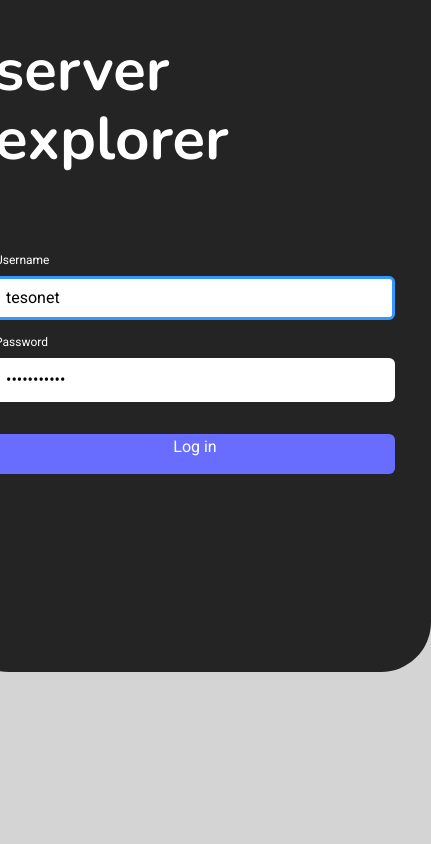
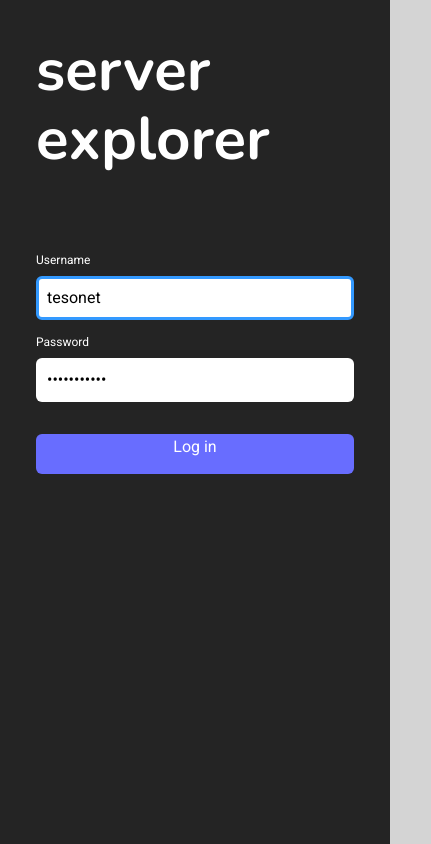
Before and after one commit to rBortnikas/server-explorer, a React (Create React App) app: page / in a window 390 px wide. Shown: the whole page, 431 px wide, since content can reach past the window. Built offline with nearby package versions, Linux system fonts and the light colour scheme.

Commit message:
fix login page styles on mobile

```diff
--- a/src/components/Logo/Logo.tsx
+++ b/src/components/Logo/Logo.tsx
@@ -6,7 +6,6 @@ export function Logo() {
 }
 
 const Text = styled.div`
-  width: 300px;
   font-size: 60px;
   font-family: "Nunito", sans-serif;
   margin-bottom: 8px;
--- a/src/pages/Login/Login.tsx
+++ b/src/pages/Login/Login.tsx
@@ -23,11 +23,18 @@ export function Login() {
 }
 
 const Wrapper = styled.div`
+  position: absolute;
   padding: 36px;
-  width: 400px;
-  /* min-width: 320px; */
-  height: 600px;
-  border-bottom-left-radius: 50px;
-  border-bottom-right-radius: 50px;
+  width: 100%;
   background-color: ${Colors.almostBlack};
+  min-height: 100%;
+  box-sizing: border-box;
+
+  @media (min-width: 480px) {
+    min-height: initial;
+    width: 400px;
+    height: 600px;
+    border-bottom-left-radius: 50px;
+    border-bottom-right-radius: 50px;
+  }
 `;
--- a/src/style/globalStyles.ts
+++ b/src/style/globalStyles.ts
@@ -11,7 +11,6 @@ export const GlobalStyles = createGlobalStyle`
   }
 
   body {
-    /* min-width: 320px; */
     height: 100%;
     background-color: ${Colors.lightGrey};
     color: ${Colors.white};
```
